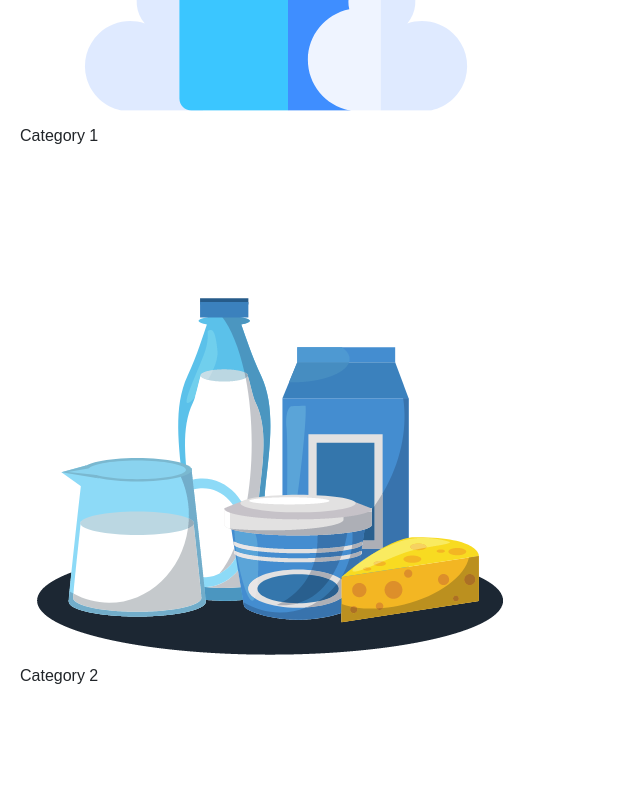
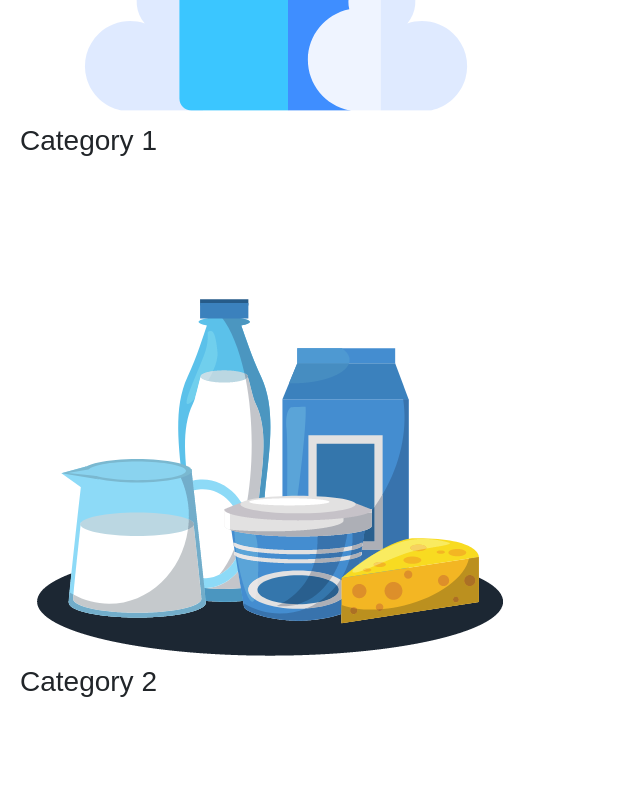
Before and after one commit to allenlopes/AaplaKirana, a React (Create React App) app: page / in a window 1280 px wide. Shown: the part 1420-2220 px from the top of the page, without its empty margins (0-640 px from the left). Built offline with nearby package versions, Linux system fonts and the light colour scheme.

Commit message:
In src/components/Product/CategorySidebar.js file was modified by adding <h3> tag instead of <p>

```diff
--- a/src/components/Product/CategorySidebar.js
+++ b/src/components/Product/CategorySidebar.js
@@ -63,7 +63,7 @@ const CategorySidebar = () => {
           return (
             <div className="category">
               <img src={item.categoryimage} alt="categoryimage" />
-              <p>{item.categoryname}</p>
+              <h3>{item.categoryname}</h3>
             </div>
           );
         })
```
